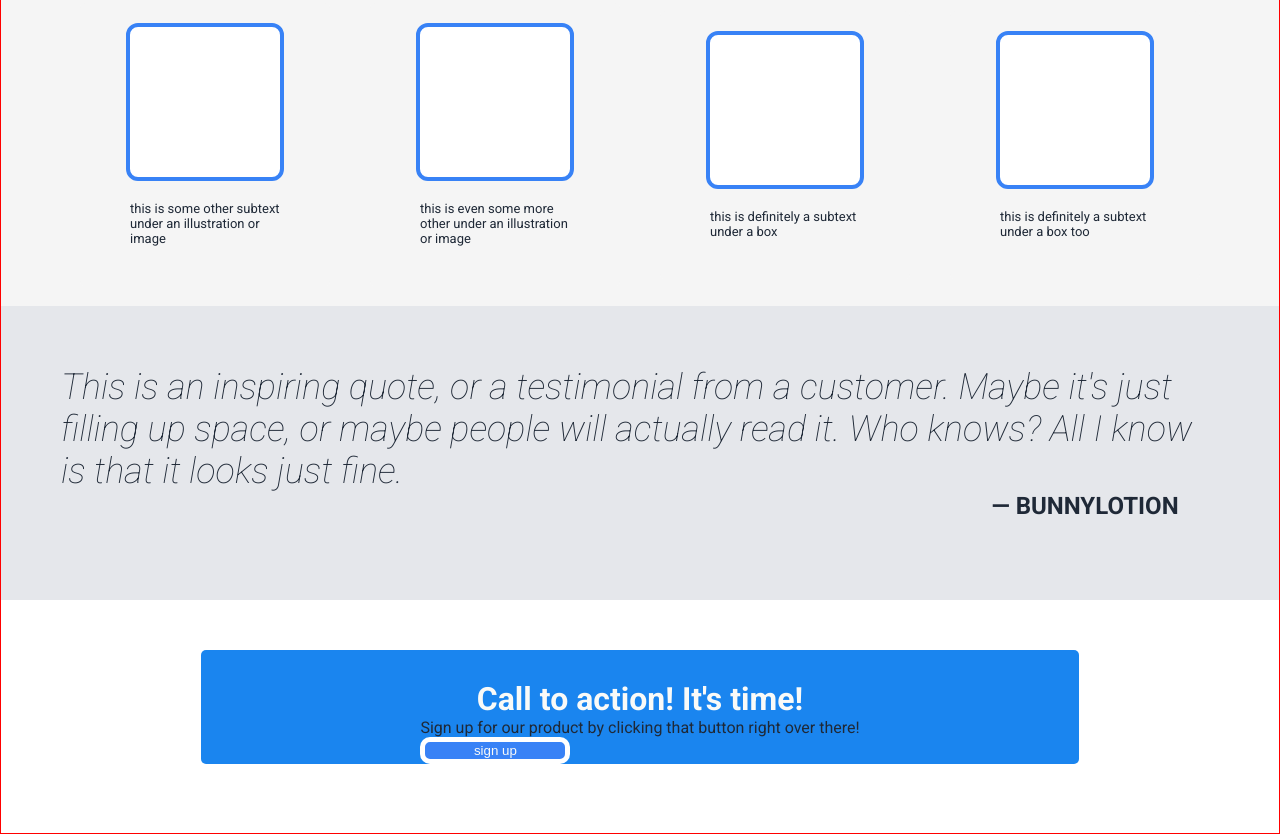
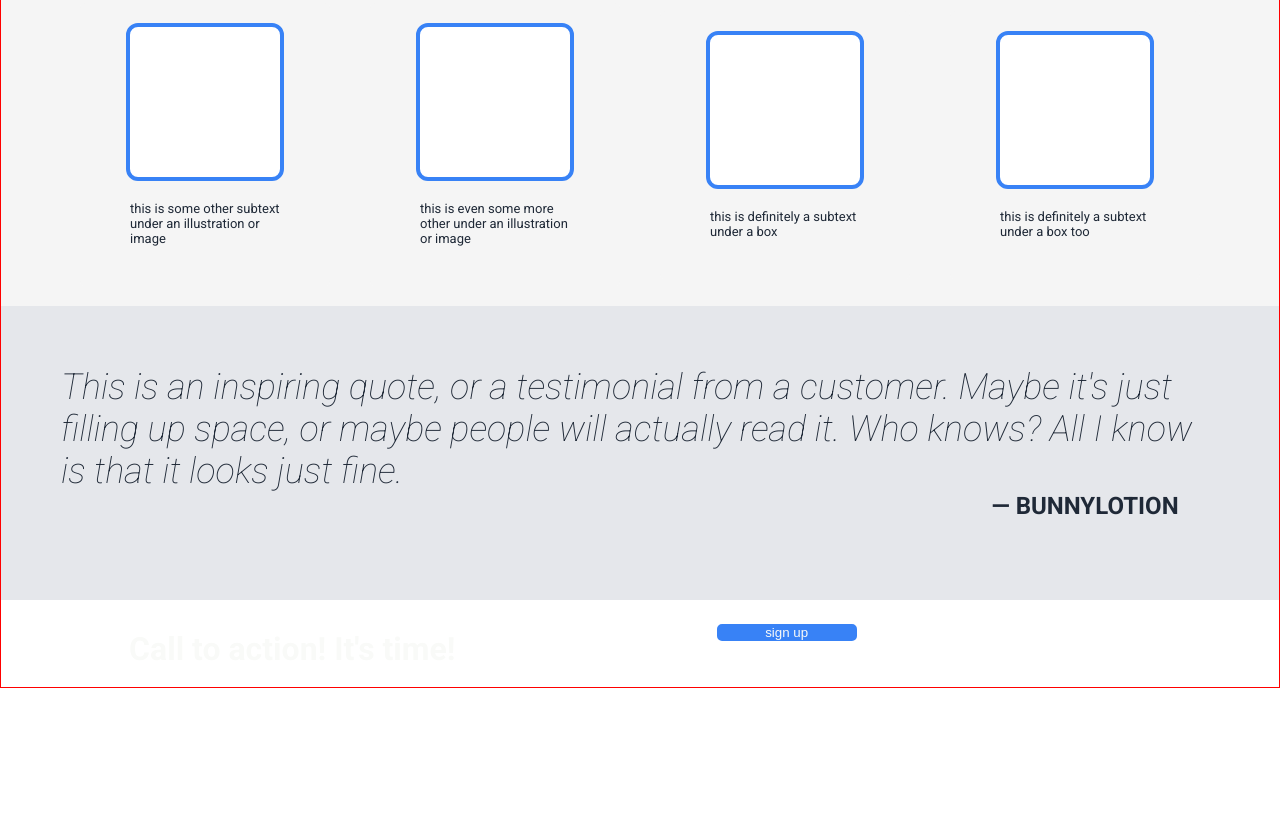
Before and after one commit to N00R95/portfolio-template, a plain HTML site: page index.html in a window 1280 px wide. Shown: the part 680-1514 px from the top of the page. After the commit the page ends 1368 px from the top, so only its background shows below. Drawn offline with Linux system fonts and the light colour scheme.

Commit message:
second commit

```diff
--- a/style.css
+++ b/style.css
@@ -167,16 +167,6 @@ h1.hero-header {
 }
 .signup-container{
     display: flex;
-    flex-direction: column;
-    border-radius: 5px;
-    align-items: center;
-    border-radius: 5px;
-    border-color: none;
-    justify-content: flex-start;
-    background-color: #1a85ef;
-    color: #1F2937;
-    margin: 50px 200px;
-    flex-wrap: wrap;
 
 }
 .sig-p{
```
Also changed, not shown: index.html (+1 -0 lines).
